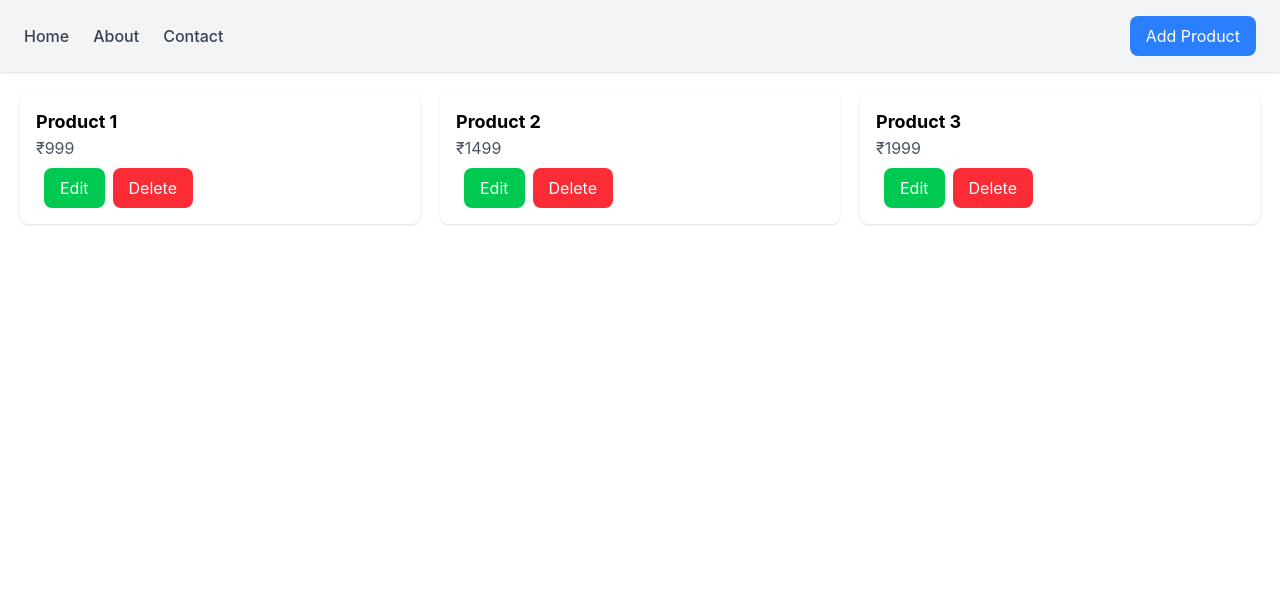
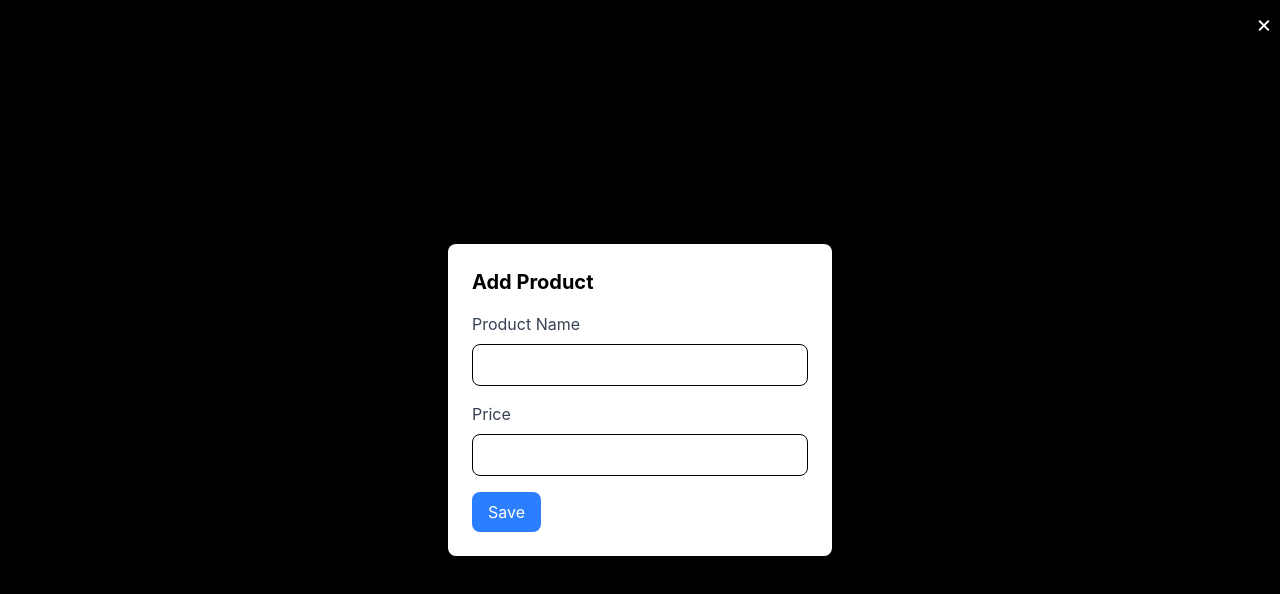
Before and after one commit to VishnuKumarSA/my_react_project, a React (Create React App) app: page / in a window 1280 px wide. Both pictures are taken after a click on the element "Add Product". Shown: the top 594 px of the page. Built offline with nearby package versions, Linux system fonts and the light colour scheme.

Commit message:
customhook,add,delete,function added

```diff
--- /dev/null
+++ b/public/data.json
@@ -0,0 +1,17 @@
+[
+  {
+    "id": 1,
+    "name": "Product 1",
+    "price": 999
+  },
+  {
+    "id": 2,
+    "name": "Product 2",
+    "price": 1499
+  },
+  {
+    "id": 3,
+    "name": "Product 3",
+    "price": 1999
+  }
+]
--- a/src/App.js
+++ b/src/App.js
@@ -1,12 +1,97 @@
 import './App.css';
+import { useState, useEffect } from 'react';
 import Home from './components/Home';
 import Header from './components/Header';
+import useFetchAPI from "../src/useFetchAPI";
+import AddEditModal from './components/AddEditModel';
+
 
 function App() {
+  const [productsList, setProductsList] = useState([]);
+  const { data, loading, error } = useFetchAPI('/data.json');
+  const [deleteLoading, setDeleteLoading] = useState(false);
+
+
+  useEffect(() => {
+    if (data) {
+      setProductsList(data);
+    }
+  }, [data]);
+
+  function handleEdit(id) {
+    setShowModal(true);
+    setProductId(id);
+    const productData = productsList.find(product => product.id === id)
+    setEditProductData(productData);
+  }
+
+  function handleDelete(id) {
+    alert(`delete product with id: ${id}`)
+    setDeleteLoading(true);
+    setTimeout(() => {
+      setProductsList(prev =>
+        prev.filter(product => product.id !== id)
+      );
+      setDeleteLoading(false);
+    }, 3000)
+
+  }
+
+  function saveProduct(e) {
+    e.preventDefault();
+    if (editProductId === null) {
+
+      const newProduct = {
+        id: productsList.length + 1,
+        ...editProductData
+      };
+
+      setProductsList(prev => [
+        ...prev,
+        newProduct
+      ]);
+    } else {
+      const updatedProductsList = productsList.map((product) =>
+        product.id === editProductId
+          ? editProductData
+          : product
+      );
+      setProductsList(updatedProductsList);
+    }
+    setShowModal(false);
+    setProductId(null);
+    setEditProductData(null);
+  }
+
+  function handleChange(e) {
+    const { name, value } = e.target;
+    setEditProductData(prevData => ({
+      ...prevData,
+      [name]: value
+    }));
+  }
+
+
+
+  const [showModal, setShowModal] = useState(false);
+  const [editProductId, setProductId] = useState(null);
+  const [editProductData, setEditProductData] = useState(null);
+
+  function handleAdd() {
+    setShowModal(true);
+    setProductId(null);
+
+    setEditProductData({
+      name: "",
+      price: ""
+    });
+  }
+
   return (
-      <>
-      <Header />
-      <Home />
+    <>
+      <Header handleAdd={handleAdd} />
+      <Home handleDelete={handleDelete} handleEdit={handleEdit} deleteLoading={deleteLoading} productsList={productsList} error={error} loading={loading} />
+      {showModal && <AddEditModal modalVisible={showModal} setModalVisible={setShowModal} saveProduct={saveProduct} editProductId={editProductId} editProductData={editProductData} handleChange={handleChange} />}
     </>
   );
 }
--- a/src/components/AddEditModel.jsx
+++ b/src/components/AddEditModel.jsx
@@ -5,8 +5,8 @@ const AddEditModal = ({ modalVisible, setModalVisible, saveProduct, editProductI
 
                 <div className="bg-white p-6 rounded-lg shadow-lg w-96">
                     <span onClick={() => setModalVisible(false)} className="absolute top-2 right-2 text-white text-2xl cursor-pointer">&times;</span>
-                    <h2 className="text-xl font-bold mb-4">Add / Edit Product</h2>
-                    <form onSubmit={saveProduct}>
+                    {editProductId ? <h2 className="text-xl font-bold mb-4">Edit Product</h2> : <h2 className="text-xl font-bold mb-4">Add Product</h2>}
+                    <form onSubmit={ saveProduct}>
                         <div className="mb-4">
                             <label className="block text-gray-700 mb-2">Product Name</label>
                             <input
--- a/src/components/Header.jsx
+++ b/src/components/Header.jsx
@@ -1,4 +1,4 @@
-const Header = () => {
+const Header = ({handleAdd}) => {
     return (
         <div>
             <nav className='flex justify-between items-center px-6 py-4 bg-gray-100 shadow'>
@@ -7,7 +7,7 @@ const Header = () => {
                     <li>About</li>
                     <li>Contact</li>
                 </ul>
-                <span className='bg-blue-500 text-white px-4 py-2 rounded-lg cursor-pointer hover:bg-blue-600'>Add Product</span>
+                <span className='bg-blue-500 text-white px-4 py-2 rounded-lg cursor-pointer hover:bg-blue-600' onClick={handleAdd}>Add Product</span>
             </nav>
 
         </div>
--- a/src/components/Home.jsx
+++ b/src/components/Home.jsx
@@ -1,56 +1,17 @@
-import AddEditModal from "./AddEditModel";
-import { useState } from 'react';
-
-const Home = () => {
-
-    const [productsList, setProductsList] = useState([
-        { id: 1, name: 'Product 1', price: 999 },
-        { id: 2, name: 'Product 2', price: 1499 },
-        { id: 3, name: 'Product 3', price: 1999 }
-    ]);
-
-    function handleEdit(id) {
-        setShowModal(true);
-        setProductId(id);
-        const productData = productsList.find(product => product.id === id)
-        setEditProductData(productData);
-    }
-
-    function handleDelete(id) {
-        alert(`delete product with id: ${id}`)
-    }
-
-    function saveProduct(e) {
-        e.preventDefault();
-
-        const updatedProductsList = productsList.map((product) =>
-            product.id === editProductId
-                ? editProductData
-                : product
-        );
-
-        setProductsList(updatedProductsList);
-
-        setShowModal(false);
-        setProductId(null);
-    }
-
-    function handleChange(e) {
-        const { name, value } = e.target;
-        setEditProductData(prevData => ({
-            ...prevData,
-            [name]: value
-        }));
-    }
-
-    const [showModal, setShowModal] = useState(false);
-    const [editProductId, setProductId] = useState(null);
-    const [editProductData, setEditProductData] = useState(null);
+const Home = ({ handleDelete, handleEdit, deleteLoading, productsList, error, loading }) => {
 
     return (
         <>
             <div className="grid grid-cols-3 gap-5 p-5">
-                {
+                {error && (<div className="col-span-3 text-center text-red-500">
+                    {error}
+                </div>)
+                }
+                {(loading || deleteLoading) ? (
+                    <div className="col-span-3 text-center">
+                        Loading...
+                    </div>
+                ) : productsList?.length > 0 ? (
                     productsList.map(product => (
                         <div key={product.id} className="bg-white p-4 rounded-lg shadow">
                             <h2 className="text-lg font-bold">{product.name}</h2>
@@ -61,9 +22,14 @@ const Home = () => {
                             </div>
                         </div>
                     ))
-                }
+                ) : (
+                    <div>
+                        <h1 className="text-2xl font-bold mb-4">No Products Available</h1>
+                    </div>
+                )}
+
             </div>
-            {showModal && <AddEditModal modalVisible={showModal} setModalVisible={setShowModal} saveProduct={saveProduct} editProductId={editProductId} editProductData={editProductData} handleChange={handleChange} />}
+
 
         </>
     )
--- /dev/null
+++ b/src/useFetchAPI.js
@@ -0,0 +1,33 @@
+import { useState,useEffect } from 'react';
+
+const useFetchAPI = (url) => {
+    const [data, setData] = useState(null);
+    const [loading, setLoading] = useState(true);
+    const [error, setError] = useState(null);
+
+    useEffect(() => {
+        const fetchData = async () => {
+            setLoading(true);
+            setError(null);
+
+            try {
+                const response = await fetch(url);
+                if (!response.ok) {
+                    throw new Error('Failed to fetch data');
+                }
+                const result = await response.json();
+                setData(result);
+            } catch (err) {
+                setError(err.message);
+            } finally {
+                setLoading(false);
+            }
+        };
+
+        fetchData();
+    }, [url]);
+
+    return { data, loading, error };
+};
+
+export default useFetchAPI;
```
